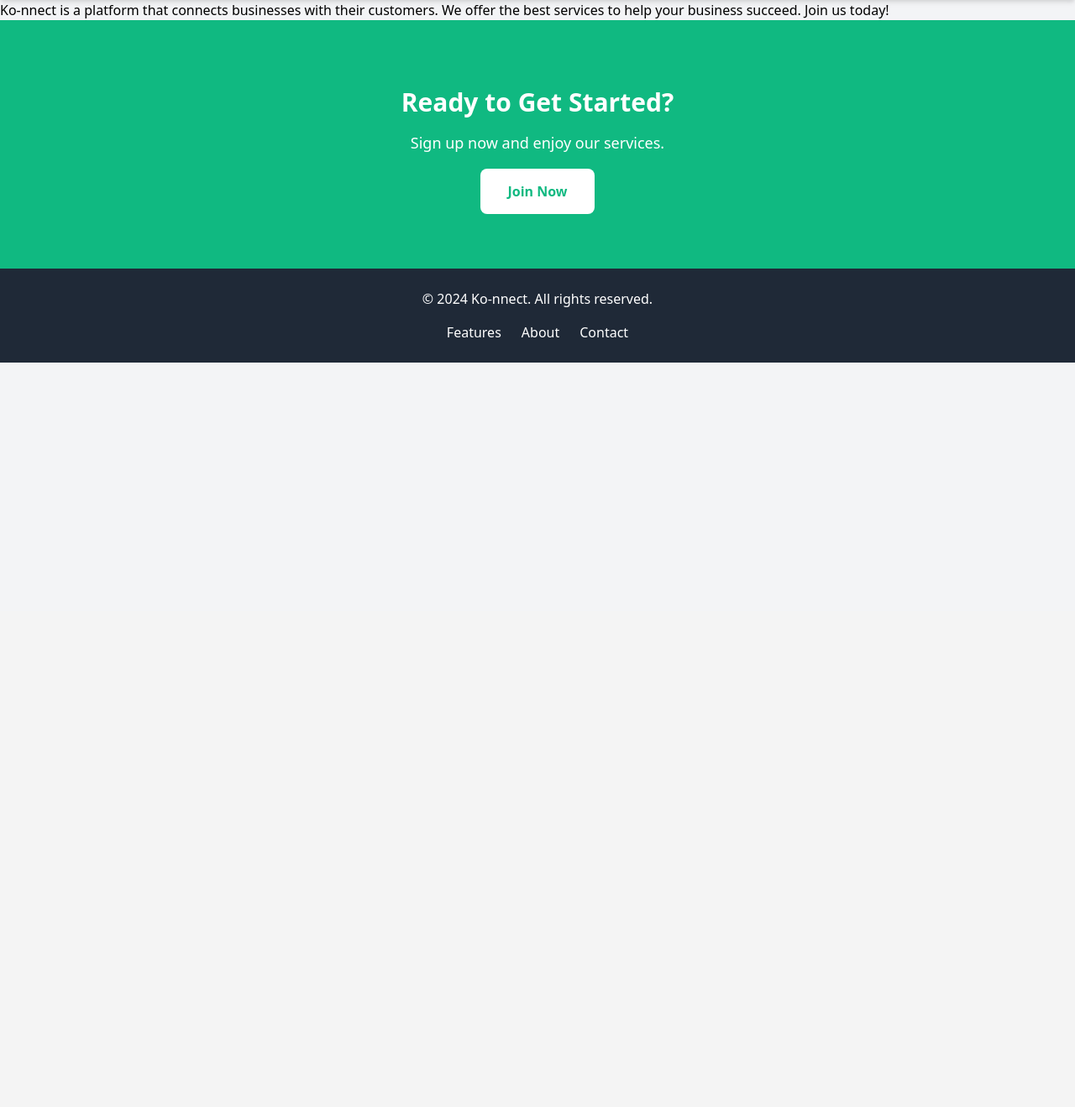
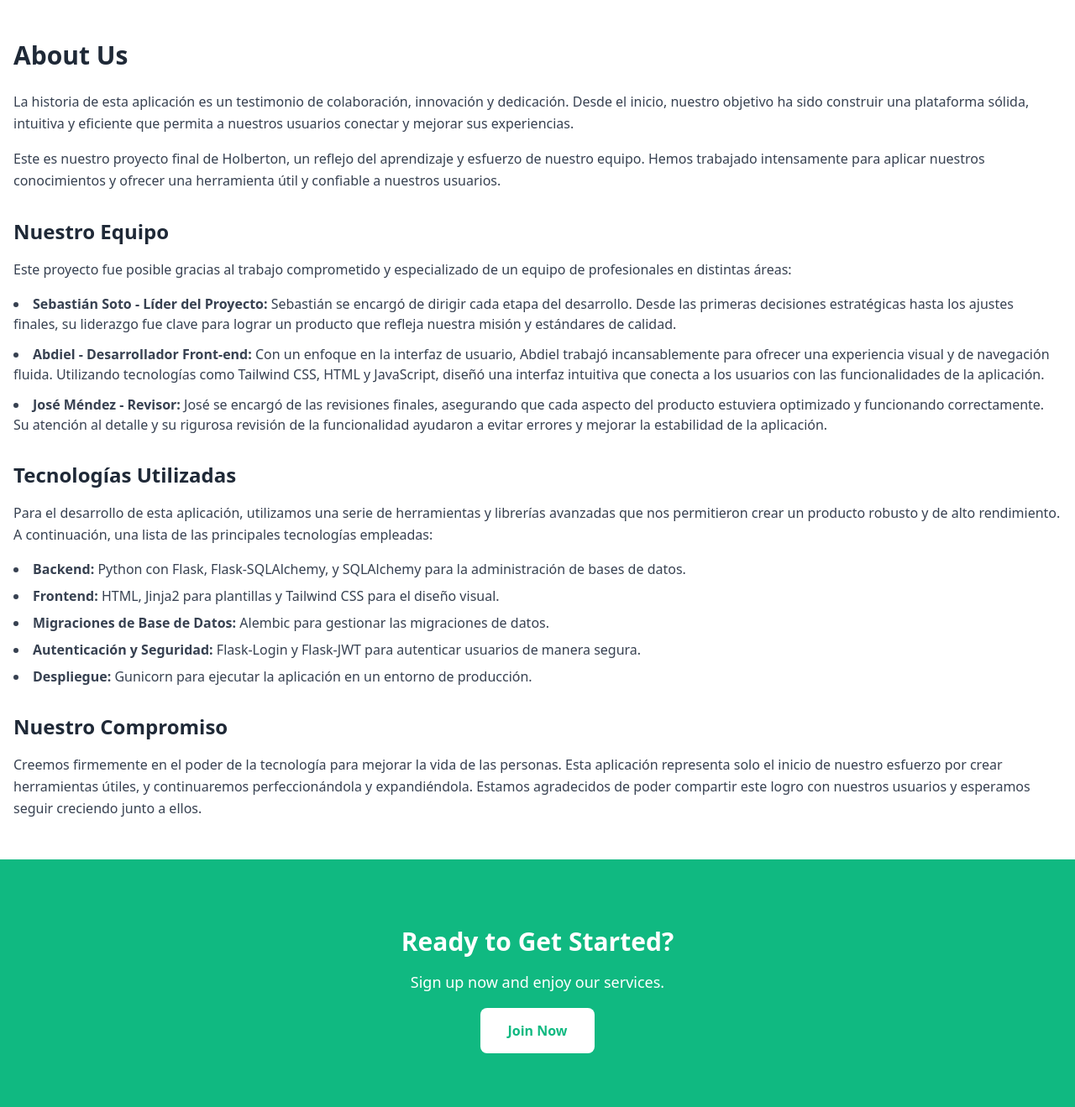
Before and after one commit to soto2571/Ko-nnect, a Flask app: template website/templates/about.html in a window 1280 px wide. Shown: the part 72-1391 px from the top of the page at 84% size. Before the commit the page ends 504 px from the top, so only its background shows below. Run offline with Flask 3, Linux system fonts and the light colour scheme; the template is opened without the code that fills it, so the values that code supplies are empty.

Commit message:
add about update

```diff
--- a/website/templates/about.html
+++ b/website/templates/about.html
@@ -20,39 +20,75 @@
       </h1>
       <nav>
         <ul class="flex space-x-6">
-            <li>
-              <a href="#features" class="hover:text-blue-600">Features</a>
-            </li>
+          <li><a href="#features" class="hover:text-blue-600">Features</a></li>
           <li><a href="#about" class="hover:text-blue-600">About</a></li>
           <li><a href="#contact" class="hover:text-blue-600">Contact</a></li>
           <li>
-              <a href="#cta" class="bg-blue-500 text-white px-4 py-2 rounded-lg"
-                >Get Started</a
-              >
+            <a href="#cta" class="bg-blue-500 text-white px-4 py-2 rounded-lg">Get Started</a>
           </li>
         </ul>
       </nav>
     </div>
   </header>
 
-    <!-- About -->
+  <!-- About Section -->
+<section class="py-12 bg-white" id="about">
+    <div class="container mx-auto px-4">
+      <h2 class="text-3xl font-bold text-gray-800 mb-6">About Us</h2>
+      <p class="text-gray-700 leading-relaxed">
+        La historia de esta aplicación es un testimonio de colaboración, innovación y dedicación. Desde el inicio, nuestro objetivo ha sido construir una plataforma sólida, intuitiva y eficiente que permita a nuestros usuarios conectar y mejorar sus experiencias.
+      </p>
+      <p class="text-gray-700 leading-relaxed mt-4">
+        Este es nuestro proyecto final de Holberton, un reflejo del aprendizaje y esfuerzo de nuestro equipo. Hemos trabajado intensamente para aplicar nuestros conocimientos y ofrecer una herramienta útil y confiable a nuestros usuarios.
+      </p>
 
-    <div>
-        <p>
-           Ko-nnect is a platform that connects businesses with their customers. We offer the best services to help your business succeed. Join us today!
+      <div class="mt-8">
+        <h3 class="text-2xl font-semibold text-gray-800">Nuestro Equipo</h3>
+        <p class="text-gray-700 leading-relaxed mt-4">
+          Este proyecto fue posible gracias al trabajo comprometido y especializado de un equipo de profesionales en distintas áreas:
+        </p>
+        <ul class="list-disc list-inside mt-4 space-y-3 text-gray-700">
+          <li>
+            <strong>Sebastián Soto - Líder del Proyecto:</strong> Sebastián se encargó de dirigir cada etapa del desarrollo. Desde las primeras decisiones estratégicas hasta los ajustes finales, su liderazgo fue clave para lograr un producto que refleja nuestra misión y estándares de calidad.
+          </li>
+          <li>
+            <strong>Abdiel - Desarrollador Front-end:</strong> Con un enfoque en la interfaz de usuario, Abdiel trabajó incansablemente para ofrecer una experiencia visual y de navegación fluida. Utilizando tecnologías como Tailwind CSS, HTML y JavaScript, diseñó una interfaz intuitiva que conecta a los usuarios con las funcionalidades de la aplicación.
+          </li>
+          <li>
+            <strong>José Méndez - Revisor:</strong> José se encargó de las revisiones finales, asegurando que cada aspecto del producto estuviera optimizado y funcionando correctamente. Su atención al detalle y su rigurosa revisión de la funcionalidad ayudaron a evitar errores y mejorar la estabilidad de la aplicación.
+          </li>
+        </ul>
+      </div>
+
+      <div class="mt-8">
+        <h3 class="text-2xl font-semibold text-gray-800">Tecnologías Utilizadas</h3>
+        <p class="text-gray-700 leading-relaxed mt-4">
+          Para el desarrollo de esta aplicación, utilizamos una serie de herramientas y librerías avanzadas que nos permitieron crear un producto robusto y de alto rendimiento. A continuación, una lista de las principales tecnologías empleadas:
+        </p>
+        <ul class="list-disc list-inside mt-4 space-y-2 text-gray-700">
+          <li><strong>Backend:</strong> Python con Flask, Flask-SQLAlchemy, y SQLAlchemy para la administración de bases de datos.</li>
+          <li><strong>Frontend:</strong> HTML, Jinja2 para plantillas y Tailwind CSS para el diseño visual.</li>
+          <li><strong>Migraciones de Base de Datos:</strong> Alembic para gestionar las migraciones de datos.</li>
+          <li><strong>Autenticación y Seguridad:</strong> Flask-Login y Flask-JWT para autenticar usuarios de manera segura.</li>
+          <li><strong>Despliegue:</strong> Gunicorn para ejecutar la aplicación en un entorno de producción.</li>
+        </ul>
+      </div>
+
+      <div class="mt-8">
+        <h3 class="text-2xl font-semibold text-gray-800">Nuestro Compromiso</h3>
+        <p class="text-gray-700 leading-relaxed mt-4">
+          Creemos firmemente en el poder de la tecnología para mejorar la vida de las personas. Esta aplicación representa solo el inicio de nuestro esfuerzo por crear herramientas útiles, y continuaremos perfeccionándola y expandiéndola. Estamos agradecidos de poder compartir este logro con nuestros usuarios y esperamos seguir creciendo junto a ellos.
         </p>
       </div>
+    </div>
+  </section>
 
   <!-- Call-to-Action Section -->
   <section class="bg-green-500 text-white py-20 text-center" id="cta">
     <div class="container mx-auto">
       <h4 class="text-3xl font-bold mb-4">Ready to Get Started?</h4>
       <p class="text-lg mb-8">Sign up now and enjoy our services.</p>
-        <a
-          href="#contact"
-          class="bg-white text-green-500 font-bold px-8 py-4 rounded-lg"
-          >Join Now</a
-        >
+      <a href="#contact" class="bg-white text-green-500 font-bold px-8 py-4 rounded-lg">Join Now</a>
     </div>
   </section>
 
```
Lines whose indentation alone changed are shown as unchanged.
